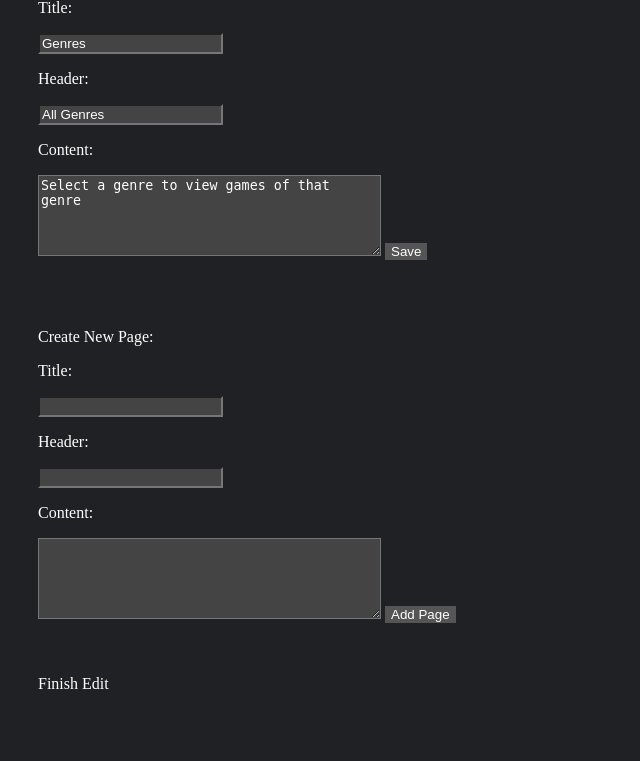
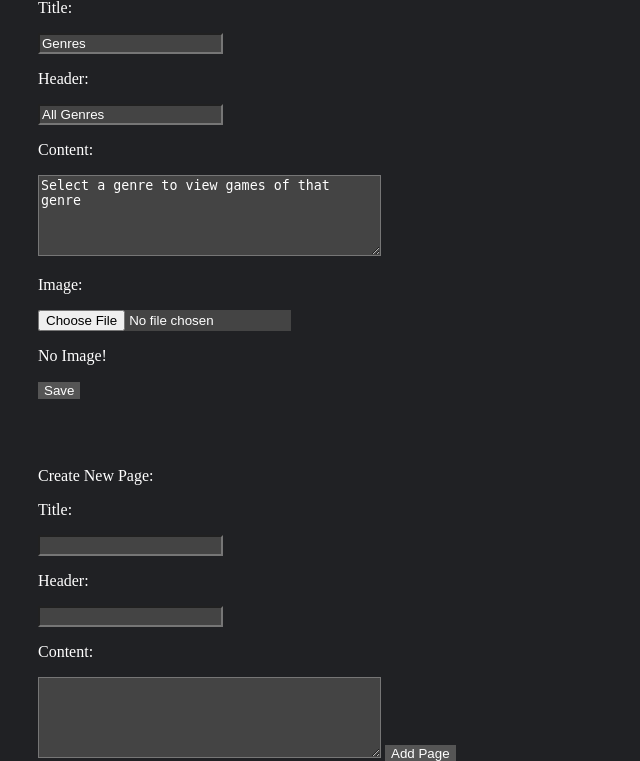
Before and after one commit to zachqpeterson/PHPWebsite, a PHP site: page /EditPage.php?PageId=1 in a window 1280 px wide. Shown: the part 153-914 px from the top of the page, without its empty margins (0-640 px from the left). Before the commit the page ends 842 px from the top, so only its background shows below. Run offline with PHP 8.4, Linux system fonts and the light colour scheme; the visitor is signed in with stand-in values (Sample User, id 1); data comes from the database, SQL or seed files in the repository; a stand-in replaces the project's code that opens the database connection; some libraries are stand-ins or nearby versions.

Commit message:
Image Uploading

```diff
--- a/EditPage.php
+++ b/EditPage.php
@@ -27,6 +27,17 @@
 
 if (array_key_exists('Save', $_POST)) {
 	UpdatePageContent($myDbConn, $PageId, $_POST['Title'], $_POST['Header'], $_POST['Content']);
+
+	if(isset($_FILES['img']) && !empty($_FILES['img']['name']))
+	{
+		$name = $_FILES['img']['name'];
+		$tempName = $_FILES['img']['tmp_name'];
+		$path = "Images/" . $name;
+
+		move_uploaded_file($tempName, $path);
+		UpdatePageImage($myDbConn, $PageId, $path);
+	}
+
 	$PageData = mysqli_fetch_array(GetPageContent($myDbConn, $PageId));
 }
 
@@ -36,16 +47,28 @@
 
 ?>
 
-<form method="post">
+<form method="post" enctype="multipart/form-data">
 	<p>Title:<p/> <input type="text" name="Title" value="<?php echo $PageData['title'];?>" /><br/>
 	<p>Header:<p/> <input type="text" name="Header" value="<?php echo $PageData['header'];?>" /><br />
-	<p>Content:<p/> <textarea name="Content" rows="5" cols="40"><?php echo $PageData['content'];?></textarea>
+	<p>Content:<p/> <textarea name="Content" rows="5" cols="40"><?php echo $PageData['content'];?></textarea><br />
+	<p>Image:<p/> <input type="file" name="img" accept=".png,.jpg,.jpeg"/>
+	<?php
+		if($PageData['image'] != null)
+		{
+			echo "<p>Current Image: " . $PageData['image'] . "<p/>";
+		}
+		else
+		{
+			echo "<p>No Image!<p/>";
+		}
+	?>
+
 
 	<button type="submit" name="Save">Save</button>
 	<?php
 		if($PageData['parentPage'] != null)
 		{
-		echo "<button type='submit' name='Delete'>" . ($Deleted ? "Restore Page" : "Delete page") . "</button>";
+			echo "<button type='submit' name='Delete'>" . ($Deleted ? "Restore Page" : "Delete page") . "</button>";
 		}
 	?>
 </form>
--- a/dbConnector.php
+++ b/dbConnector.php
@@ -44,14 +44,21 @@
 
 function UpdatePageContent($dbConn, $id, $title, $header, $content)
 {
-	$query = "UPDATE SubPages SET title = '" . $title . "', header = '" . $header . "', content = '" . $content . "' WHERE id = " . $id . ";";
+	$query = 'UPDATE SubPages SET title = "' . $title . '", header = "' . $header . '", content = "' . $content . '" WHERE id = ' . $id . ';';
+
+	return @mysqli_query($dbConn, $query);
+}
+
+function UpdatePageImage($dbConn, $id, $image)
+{
+	$query = "UPDATE SubPages SET image = '" . $image . "' WHERE id = " . $id . ";";
 
 	return @mysqli_query($dbConn, $query);
 }
 
 function AddPage($dbConn, $parentPage, $title, $header, $content)
 {
-	$query = "INSERT INTO SubPages (parentPage, title, header, content, isActive) VALUES(" . $parentPage . ", '" . $title . "', '" . $header . "', '" . $content . "', true);";
+	$query = 'INSERT INTO SubPages (parentPage, title, header, content, isActive) VALUES(' . $parentPage . ', "' . $title . '", "' . $header . '", "' . $content . '", true);';
 
 	return @mysqli_query($dbConn, $query);
 }
```
Also changed, not shown: 1 other file.
